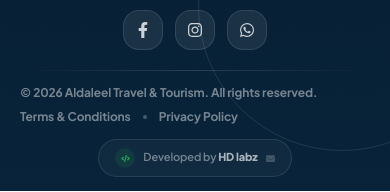
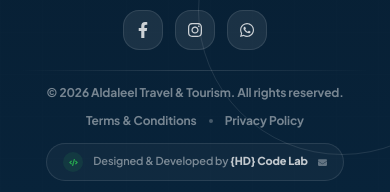
Before and after one commit to Aliomar-dev/aldaleel-travel-website, a React (Vite) app: page /privacy-policy in a window 390 px wide. Shown: the part 4800-4992 px from the top of the page. Built offline with nearby package versions, Linux system fonts and the light colour scheme; no server answers.

Commit message:
Updated Footer.jsx

```diff
--- a/src/components/Footer.jsx
+++ b/src/components/Footer.jsx
@@ -20,7 +20,7 @@ const address =
 const mapLink = "https://maps.app.goo.gl/L7VnDLCA3RifcYsa8";
 const reviewLink = "https://g.page/r/CUqiIlQhhGsrEAE/review";
 
-const developerName = "HD labz";
+const developerName = "{HD} Code Lab";
 const developerEmail = "omar786.official@gmail.com";
 
 const quickLinks = [
@@ -50,6 +50,10 @@ const socialLinks = [
     hover: "hover:border-[#25D366] hover:bg-[#25D366] hover:text-white",
   },
 ];
+
+
+
+
 
 const Footer = () => {
   return (
@@ -456,13 +460,12 @@ const Footer = () => {
        {/* Bottom */}
 <div className="h-px bg-gradient-to-r from-transparent via-white/14 to-transparent" />
 
-        <div className="flex flex-col gap-2 py-3.5 text-xs font-bold tracking-[-0.01em] text-white/45 md:flex-row md:items-center md:justify-between">
-          <p>
-            © {new Date().getFullYear()} Aldaleel Travel & Tourism. All rights
-            reserved.
+<div className="flex flex-col items-center gap-3 py-3.5 text-center text-xs font-bold tracking-[-0.01em] text-white/45 md:flex-row md:justify-between md:text-left">
+  <p className="w-full md:w-auto">
+    © {new Date().getFullYear()} Aldaleel Travel & Tourism. All rights reserved.
   </p>
 
-          <div className="flex flex-wrap items-center gap-3">
+  <div className="flex w-full flex-wrap items-center justify-center gap-3 md:w-auto md:justify-end">
     <Link
       to="/terms-and-conditions"
       className="transition hover:text-green"
@@ -472,7 +475,10 @@ const Footer = () => {
 
     <span className="h-1 w-1 rounded-full bg-white/25" />
 
-            <Link to="/privacy-policy" className="transition hover:text-green">
+    <Link
+      to="/privacy-policy"
+      className="transition hover:text-green"
+    >
       Privacy Policy
     </Link>
   </div>
@@ -482,20 +488,21 @@ const Footer = () => {
 <div className="pb-3.5 text-center">
   <a
     href={`mailto:${developerEmail}`}
-            className="group inline-flex items-center justify-center gap-2 rounded-full border border-white/10 bg-white/[0.035] px-4 py-2 text-[11px] font-semibold tracking-[-0.01em] text-white/42 transition hover:border-green/25 hover:bg-green/10 hover:text-white"
+    aria-label="Contact {HD> Code Lab"
+    className="group inline-flex items-center justify-center gap-2.5 rounded-full border border-white/10 bg-white/[0.035] px-4 py-2 text-[11px] font-semibold tracking-[-0.01em] text-white/45 transition-all duration-300 hover:-translate-y-0.5 hover:border-green/30 hover:bg-green/10 hover:text-white hover:shadow-[0_12px_32px_rgba(39,169,79,0.12)]"
   >
-            <span className="flex h-5 w-5 items-center justify-center rounded-full bg-green/12 text-green">
+    <span className="flex h-5 w-5 items-center justify-center rounded-full bg-green/12 text-green transition-all duration-300 group-hover:bg-green group-hover:text-white">
       <FaCode className="text-[9px]" />
     </span>
 
     <span>
-              Developed by{" "}
-              <span className="font-extrabold text-white/65 transition group-hover:text-green">
+      Designed &amp; Developed by {" "}
+      <span className="font-extrabold text-white/75 transition-colors duration-300 group-hover:text-green">
         {developerName}
       </span>
     </span>
 
-            <FaEnvelope className="text-[9px] opacity-50 transition group-hover:text-green group-hover:opacity-100" />
+    <FaEnvelope className="text-[9px] text-white/35 transition-all duration-300 group-hover:translate-x-0.5 group-hover:text-green group-hover:opacity-100" />
   </a>
 </div>
       </div>
```
Lines whose indentation alone changed are shown as unchanged.
